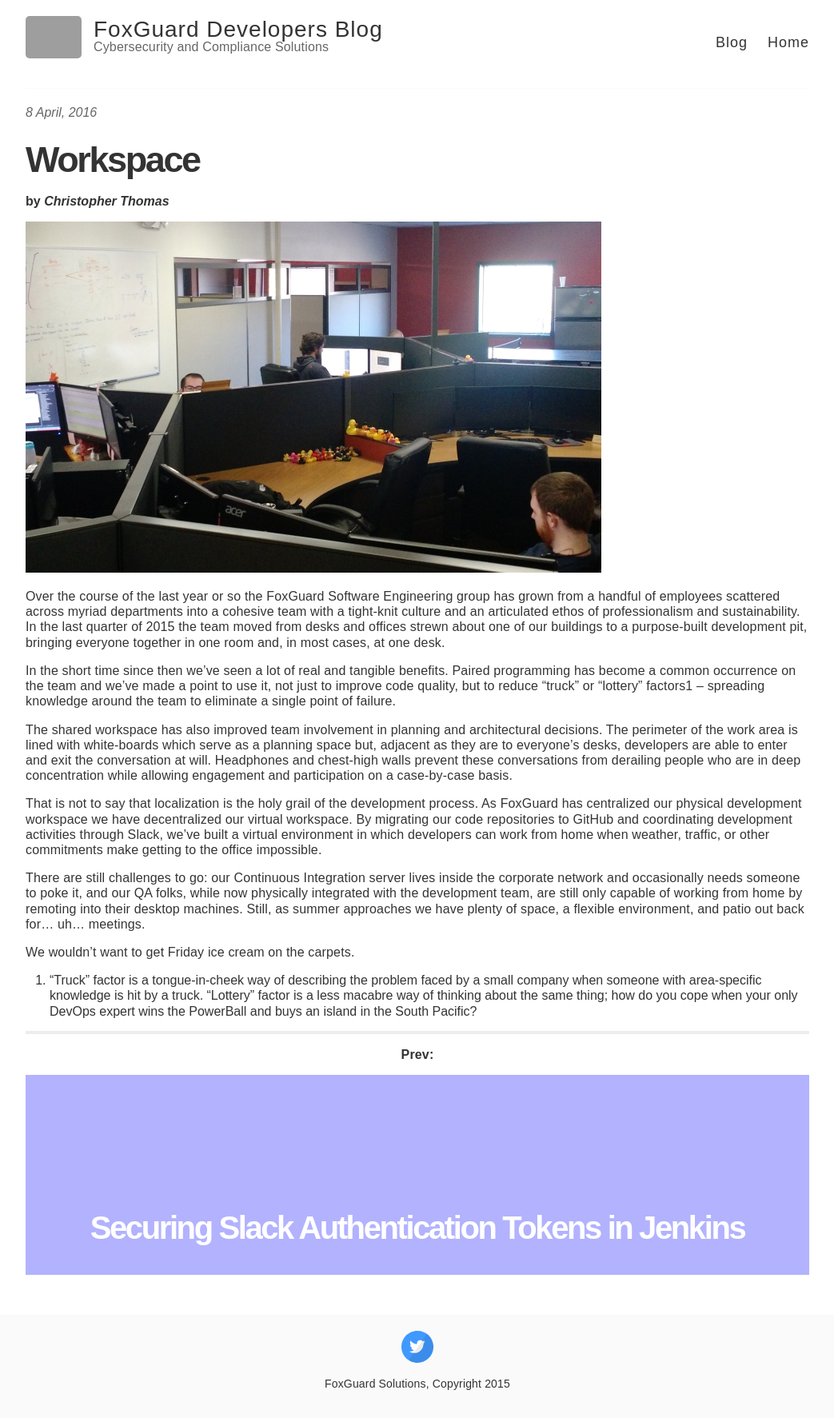
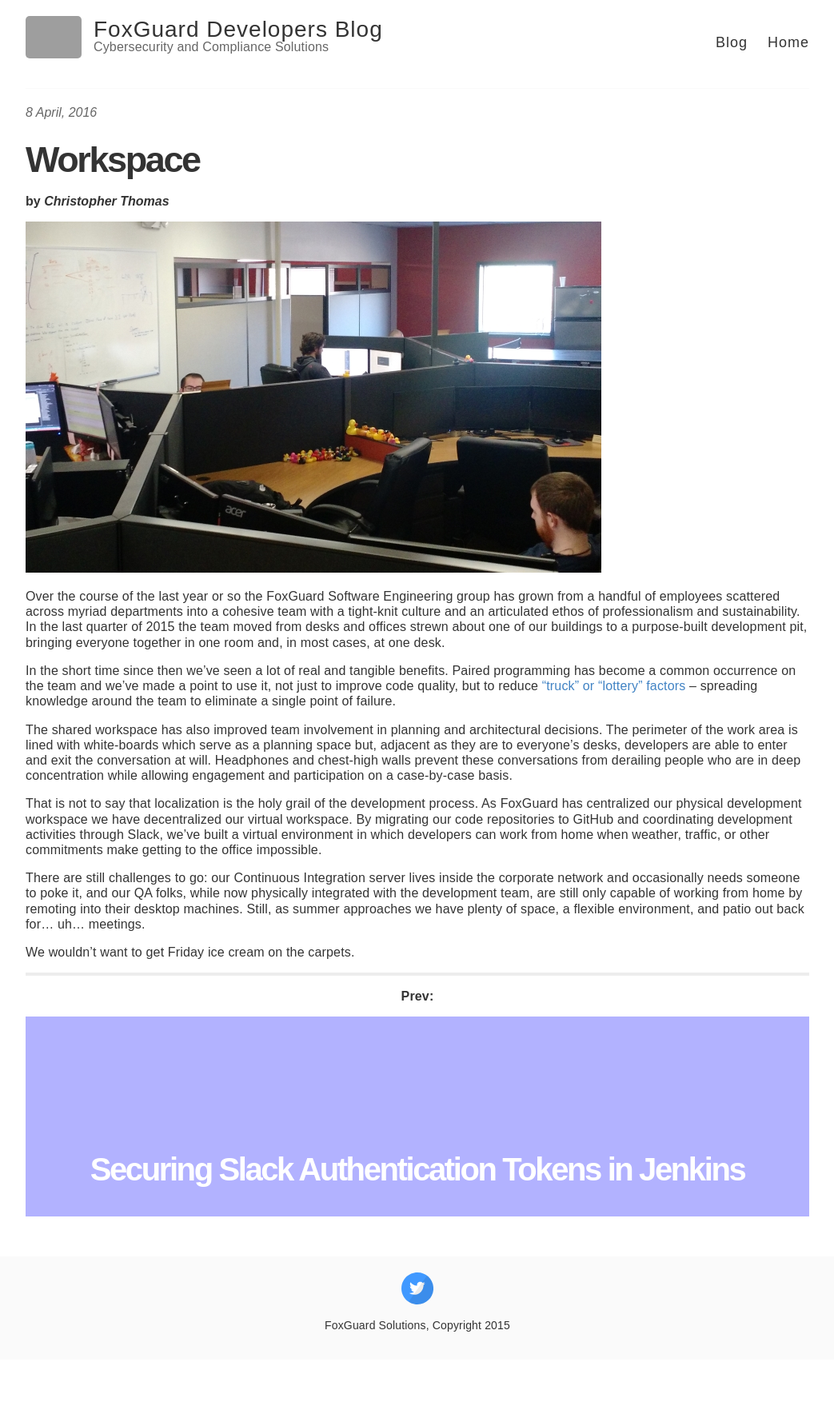
Before and after one commit to fgsahoward/fgsahoward.github.io, a Jekyll site: the page built from _posts/2016-04-08-Workspace.md, in a window 1280 px wide. Shown: the whole page at 80% size, without its empty margins (118-1161 px from the left). Built offline with Jekyll 4.4.1, drawn with Linux system fonts in a browser that asks for light colours; Markdown is read by kramdown in place of the engine named in the settings; after the commit the page ends 1700 px from its top, so only the background shows below that; grey boxes are pictures that could not be loaded.

Commit message:
Replace footnote in "Workspace" post with link (#15)

```diff
--- a/_posts/2016-04-08-Workspace.md
+++ b/_posts/2016-04-08-Workspace.md
@@ -10,7 +10,7 @@
 
 Over the course of the last year or so the FoxGuard Software Engineering group has grown from a handful of employees scattered across myriad departments into a cohesive team with a tight-knit culture and an articulated ethos of professionalism and sustainability.  In the last quarter of 2015 the team moved from desks and offices strewn about one of our buildings to a purpose-built development pit, bringing everyone together in one room and, in most cases, at one desk.
 
-In the short time since then we've seen a lot of real and tangible benefits.  Paired programming has become a common occurrence on the team and we've made a point to use it, not just to improve code quality, but to reduce "truck" or "lottery" factors<sup>1</sup> – spreading knowledge around the team to eliminate a single point of failure.
+In the short time since then we've seen a lot of real and tangible benefits.  Paired programming has become a common occurrence on the team and we've made a point to use it, not just to improve code quality, but to reduce ["truck" or "lottery" factors](https://en.wikipedia.org/wiki/Bus_factor) – spreading knowledge around the team to eliminate a single point of failure.
 
 The shared workspace has also improved team involvement in planning and architectural decisions. The perimeter of the work area is lined with white-boards which serve as a planning space but, adjacent as they are to everyone's desks, developers are able to enter and exit the conversation at will.  Headphones and chest-high walls prevent these conversations from derailing people who are in deep concentration while allowing engagement and participation on a case-by-case basis.
 
@@ -19,5 +19,3 @@
 There are still challenges to go: our Continuous Integration server lives inside the corporate network and occasionally needs someone to poke it, and our QA folks, while now physically integrated with the development team, are still only capable of working from home by remoting into their desktop machines.  Still, as summer approaches we have plenty of space, a flexible environment, and patio out back for... uh... meetings.
 
 We wouldn't want to get Friday ice cream on the carpets.
-
-1. "Truck" factor is a tongue-in-cheek way of describing the problem faced by a small company when someone with area-specific knowledge is hit by a truck. "Lottery" factor is a less macabre way of thinking about the same thing; how do you cope when your only DevOps expert wins the PowerBall and buys an island in the South Pacific?
```
